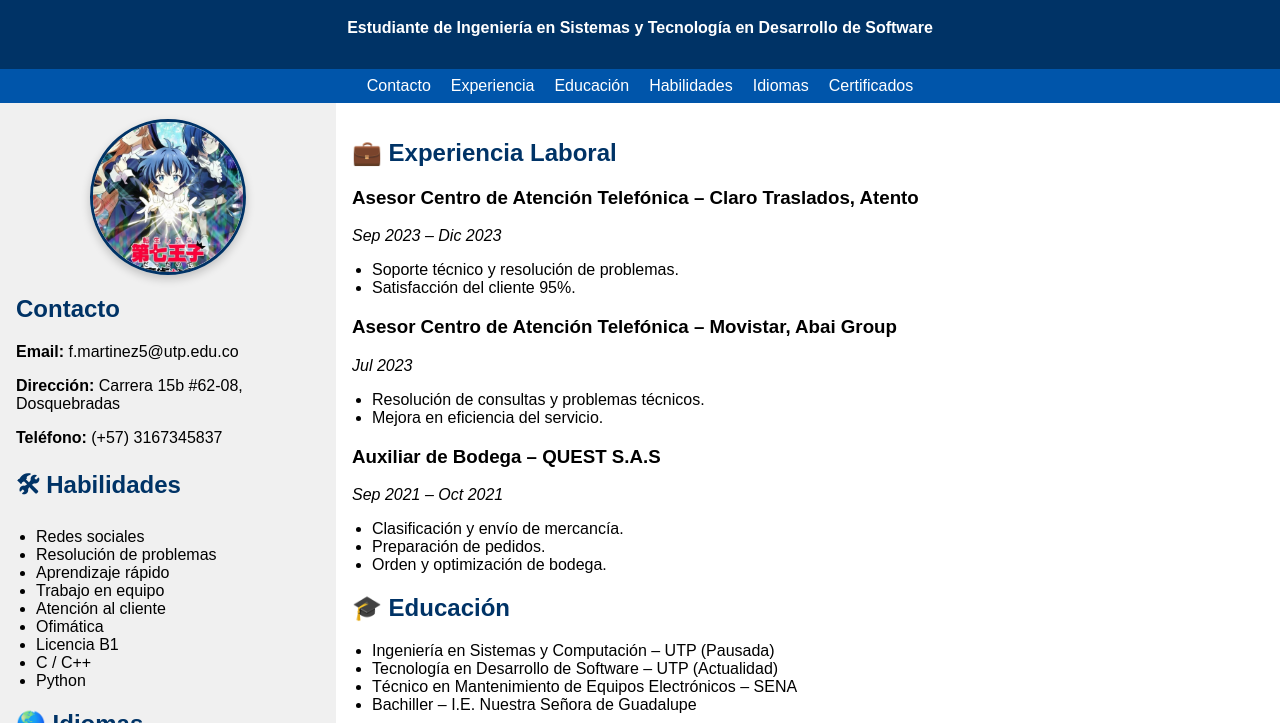
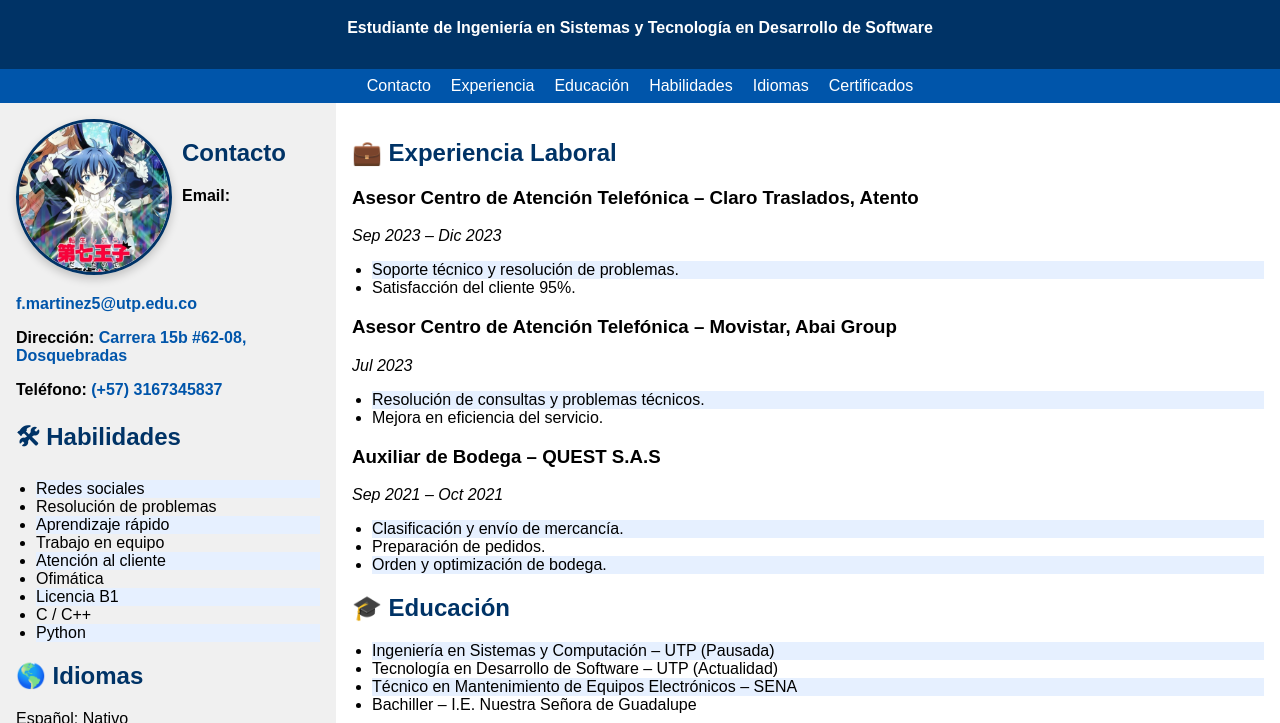
Before and after one commit to Craos6518/UTP_2025_Semestre, a plain HTML site: page 03_PROGWEB_TS5C4/02_PRACTICAS/Ejercicios_HTML_CSS/Ejercicio 13 agosto/index.html in a window 1280 px wide. Shown: the part 77-800 px from the top of the page. Drawn offline with Linux system fonts and the light colour scheme.

Commit message:
Mejore los estilos con sombras de texto y nuevos estilos de lista/imagen
continuación hoja de vida 27/08/2025

Hacer una copia de la página web de la hoja de vida que este remarcada con el mismo archivo CSS, y hacer cambios en el código CSS de dentro de la página para hacer cambios puntuales en la segunda página web, ademas debe contener código CSS como float, margin, padding, pseudoclases (nth-child), span, border, border radius, box-shadow, font, y text-sahdow

```diff
--- a/03_PROGWEB_TS5C4/02_PRACTICAS/Ejercicios_HTML_CSS/Ejercicio 13 agosto/styles.css
+++ b/03_PROGWEB_TS5C4/02_PRACTICAS/Ejercicios_HTML_CSS/Ejercicio 13 agosto/styles.css
@@ -10,6 +10,7 @@
   color: white;
   padding: 1rem;
   text-align: center;
+  text-shadow: 2px 2px 2px rgba(0,0,0,0,5);
 }
 nav {
   background-color: #0055aa;
@@ -49,6 +50,19 @@
   padding-left: 20px;
 }
 
+ul li:nth-child(odd){
+  background-color: #e6f0ff;
+}
+
+.foto{
+  float: left;
+  margin-right: 10px;
+}
+.Contacto{
+  color:#0055aa;
+  font-weight: bold;
+}
+
 aside img {
   width: 150px; /* Tamaño fijo, puedes cambiarlo */
   height: 150px; /* Mantener proporción cuadrada */
@@ -59,3 +73,6 @@
   margin: 0 auto 20px; /* Centrado y espacio debajo */
   box-shadow: 0 4px 10px rgba(0, 0, 0, 0.2); /* Sombra ligera */
 }
+
+/* 27/08/2025 actualizar CSS*/
+/* código CSS como float, margin, padding, pseudoclases (nth-child), span, border, border radius, box-shadow, font, y text-sahdow */
```
